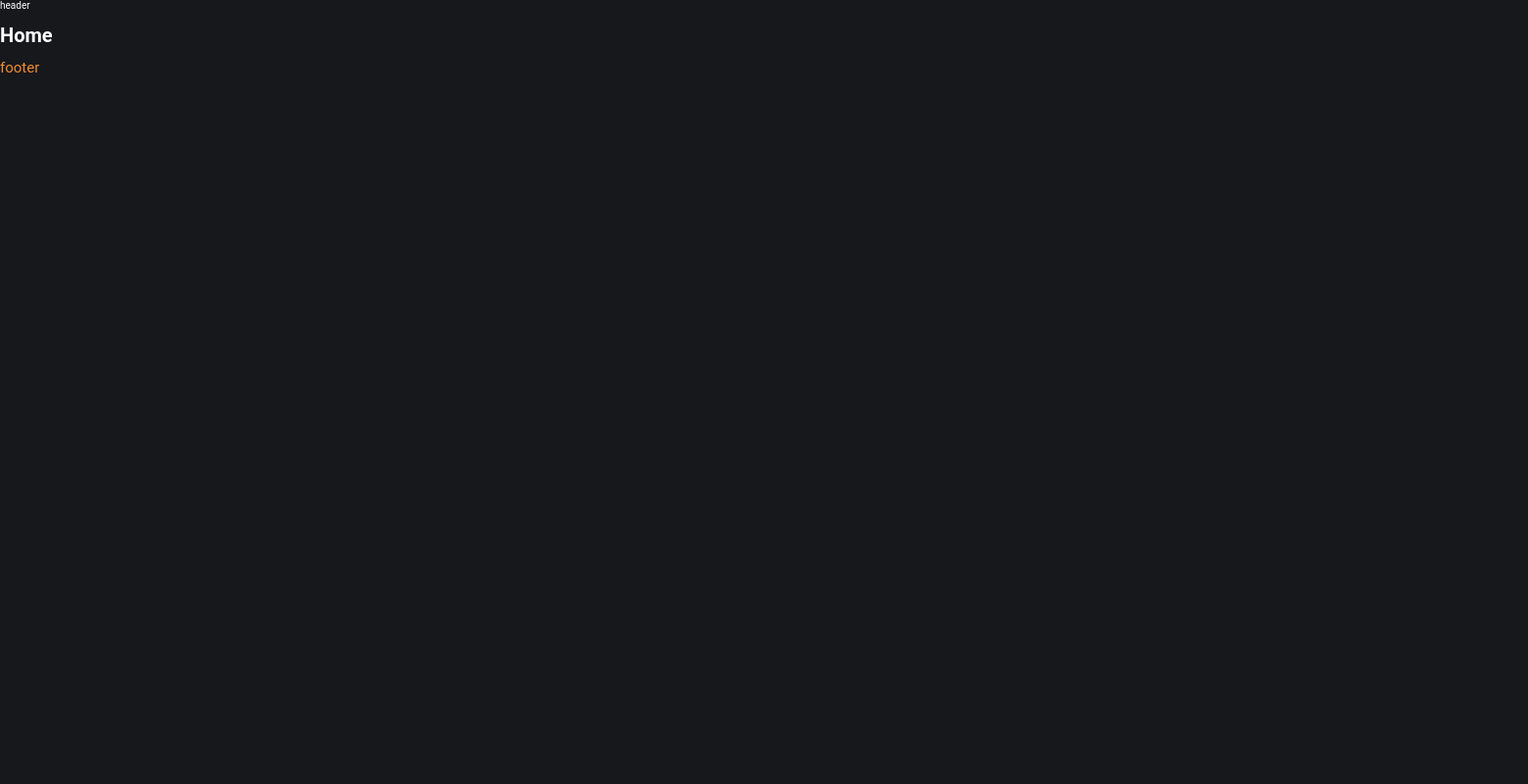
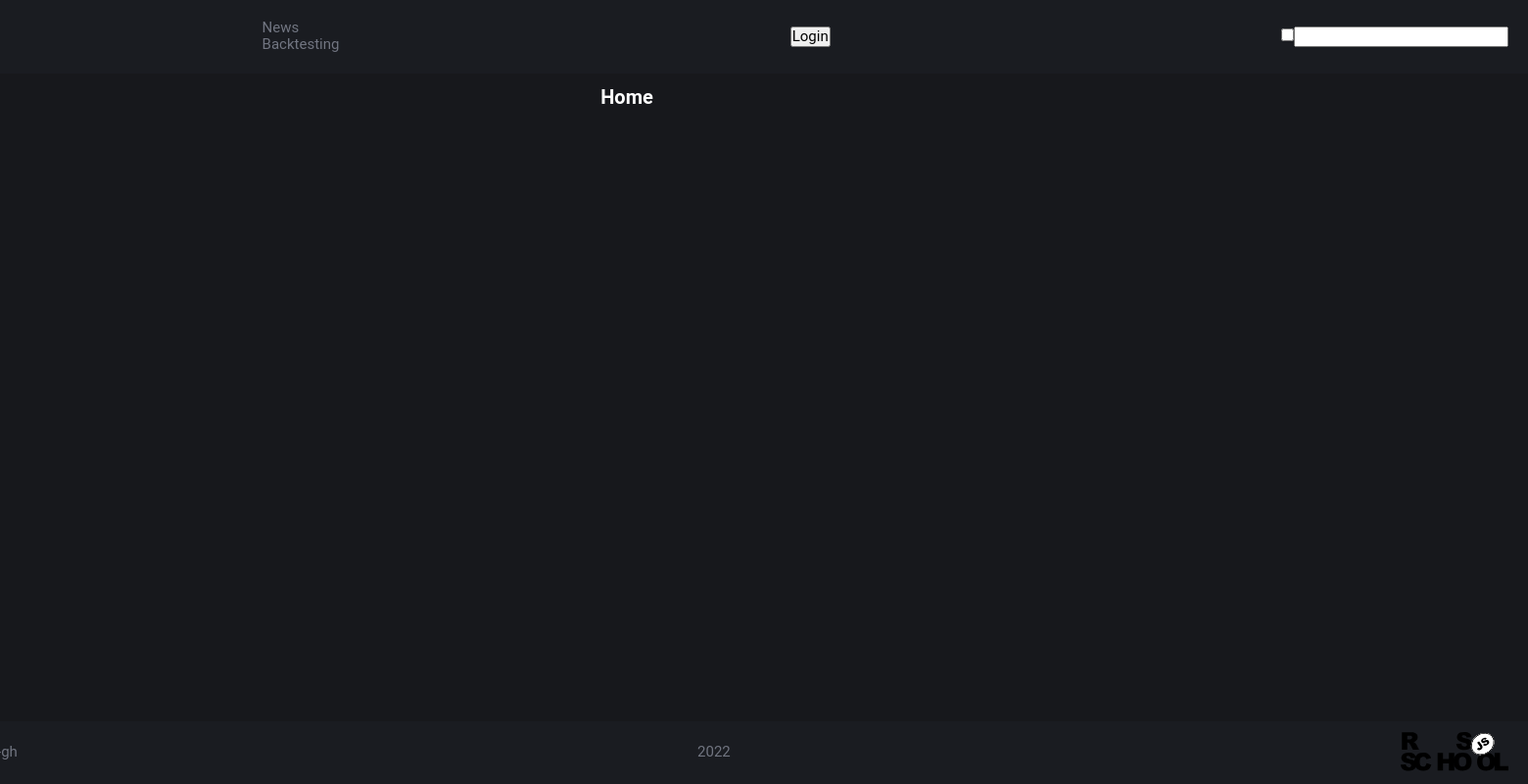
Before and after one commit to mindr17/aggregator-22-08, a Next.js app in the folder frontend/: page / in a window 1280 px wide. Shown: the whole page at 98% size, 1560 px wide, since content can reach past the window. Built offline with nearby package versions, Linux system fonts and the light colour scheme.

Commit message:
feat: add footer and header

```diff
--- a/frontend/src/components/Footer/Footer.module.scss
+++ b/frontend/src/components/Footer/Footer.module.scss
@@ -1,6 +1,34 @@
 @import '../../styles/variables';
 
 .footer {
-    color: $color-font-orange;
+    background-color: $color-bg-primary;
+    color: $color-font-primary;
     font-size: $size-text;
+
+    .container {
+        margin: 0 auto;
+        padding: 0 2rem;
+        width: 180rem;
+        display: flex;
+        justify-content: space-between;
+        align-items: center;
+
+        .studentsList {
+            display: flex;
+            list-style-type: none;
+
+            & li {
+                padding: 0 1rem;
+
+                & a {
+                    color: $color-font-primary;
+                    transition: $transition;
+
+                    &:hover {
+                        color: $color-font-secondary;
+                    }
+                }
+            }
+        }
+    }
 }
--- a/frontend/src/components/Footer/Footer.tsx
+++ b/frontend/src/components/Footer/Footer.tsx
@@ -1,7 +1,28 @@
 import styles from './Footer.module.scss';
+import Image from 'next/image';
 
 const Footer: React.FC = () => {
-  return <footer className={styles.footer}>footer</footer>;
+  return (
+    <footer className={styles.footer}>
+      <div className={styles.container}>
+        <ul className={styles.studentsList}>
+          <li>
+            <a href='https://github.com/mindr17'>@mindr17</a>
+          </li>
+          <li>
+            <a href='https://github.com/Maslovars'>@Maslovars</a>
+          </li>
+          <li>
+            <a href='https://github.com/Vladi4-gh'>@Vladi4-gh</a>
+          </li>
+        </ul>
+        <p className={styles.year}>2022</p>
+        <a href='https://rs.school/js/'>
+          <Image src='/img/rs_school_js.svg' width={110} height={60} alt='rss logo' />
+        </a>
+      </div>
+    </footer>
+  );
 };
 
 export default Footer;
--- /dev/null
+++ b/frontend/src/components/Header/Header.module.scss
@@ -0,0 +1,16 @@
+@import '../../styles/variables';
+
+.header {
+    background-color: $color-bg-primary;
+    color: $color-font-primary;
+    font-size: $size-text;
+
+    .container {
+        margin: 0 auto;
+        padding: 0 2rem;
+        width: 180rem;
+        display: flex;
+        justify-content: space-between;
+        align-items: center;
+    }
+}
--- a/frontend/src/components/Header/Header.tsx
+++ b/frontend/src/components/Header/Header.tsx
@@ -1,5 +1,22 @@
+import styles from './Header.module.scss';
+
 const Header: React.FC = () => {
-  return <header className='header'>header</header>;
+  return (
+    <header className={styles.header}>
+      <div className={styles.container}>
+        <h1 className={styles.logo}>Logo</h1>
+        <nav>
+          <div>News</div>
+          <div>Backtesting</div>
+        </nav>
+        <button>Login</button>
+        <div>
+          <input type='checkbox' />
+          <input type='select' />
+        </div>
+      </div>
+    </header>
+  );
 };
 
 export default Header;
--- /dev/null
+++ b/frontend/src/components/Layout/Layout.module.scss
@@ -0,0 +1,6 @@
+.layout {
+    display: flex;
+    flex-direction: column;
+    align-items: center;
+    min-height: 100vh;
+}
--- a/frontend/src/components/Layout/Layout.tsx
+++ b/frontend/src/components/Layout/Layout.tsx
@@ -1,5 +1,6 @@
 import Footer from '../Footer/Footer';
 import Header from '../Header/Header';
+import styles from './Layout.module.scss';
 
 type Props = {
   children?: React.ReactNode;
@@ -7,9 +8,9 @@ type Props = {
 
 const Layout = ({ children }: Props) => {
   return (
-    <div className='layout'>
+    <div className={styles.layout}>
       <Header />
-      <div className='main'>{children}</div>
+      <main className={styles.main}>{children}</main>
       <Footer />
     </div>
   );
--- a/frontend/src/styles/global.scss
+++ b/frontend/src/styles/global.scss
@@ -18,9 +18,22 @@ body {
   color: #FFFFFF;
   background: #17181c;
   font-family: Roboto, Arial, sans-serif;
-  display: flex;
-  flex-direction: column;
   box-sizing: border-box;
-  transition: all 0.5s ease-in;
   scroll-behavior: smooth;
+  min-height: 100vh;
 }
+
+header {
+  /* 0 flex-grow, 0 flex-shrink, auto flex-basis */
+  flex: 0 0 auto;
+}
+
+main {
+  /* 1 flex-grow, 0 flex-shrink, auto flex-basis */
+  flex: 1 0 auto;
+}
+
+footer {
+  /* 0 flex-grow, 0 flex-shrink, auto flex-basis */
+  flex: 0 0 auto;
+}
--- a/frontend/src/styles/variables.scss
+++ b/frontend/src/styles/variables.scss
@@ -15,3 +15,6 @@ $size-title: 2rem;
 $small-laptop: 140rem;
 $tablet: 102.4rem;
 $mobile: 76.8rem;
+
+// transition
+$transition: all 0.5s ease-in;
```
